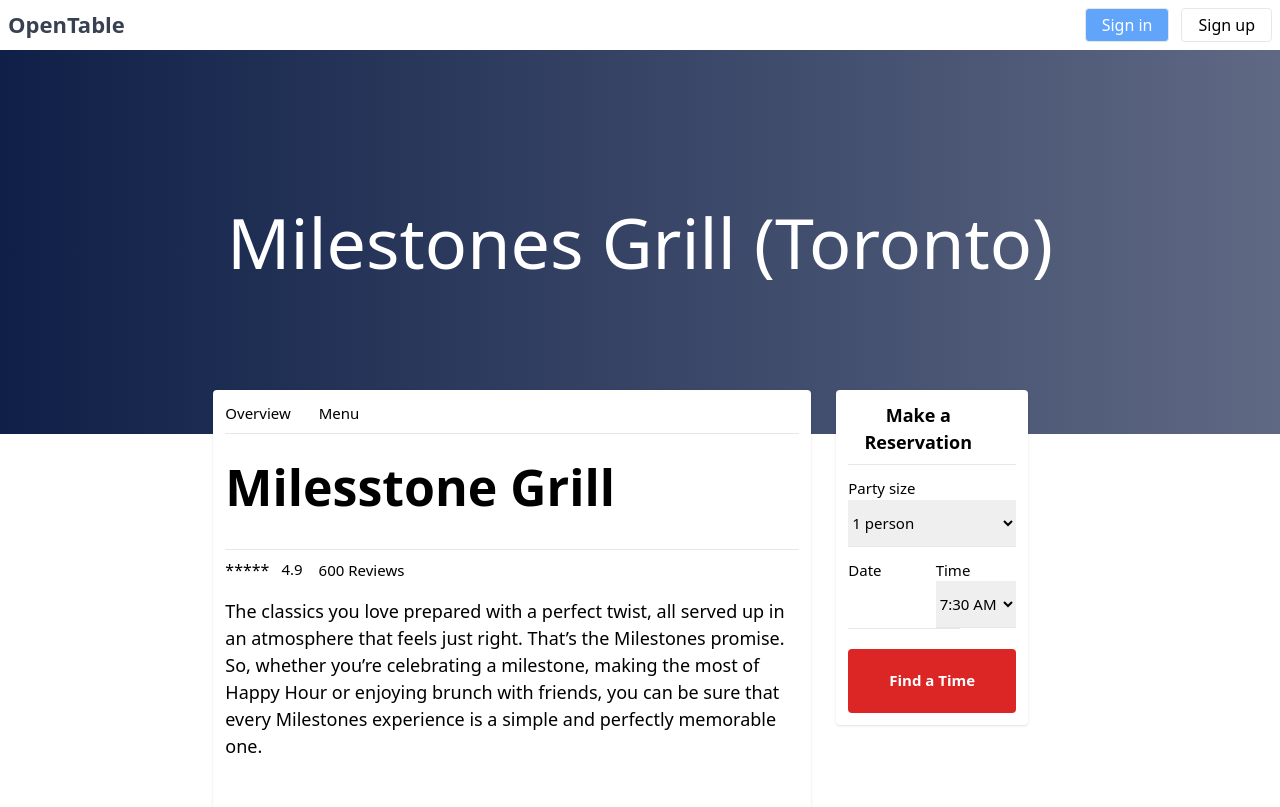
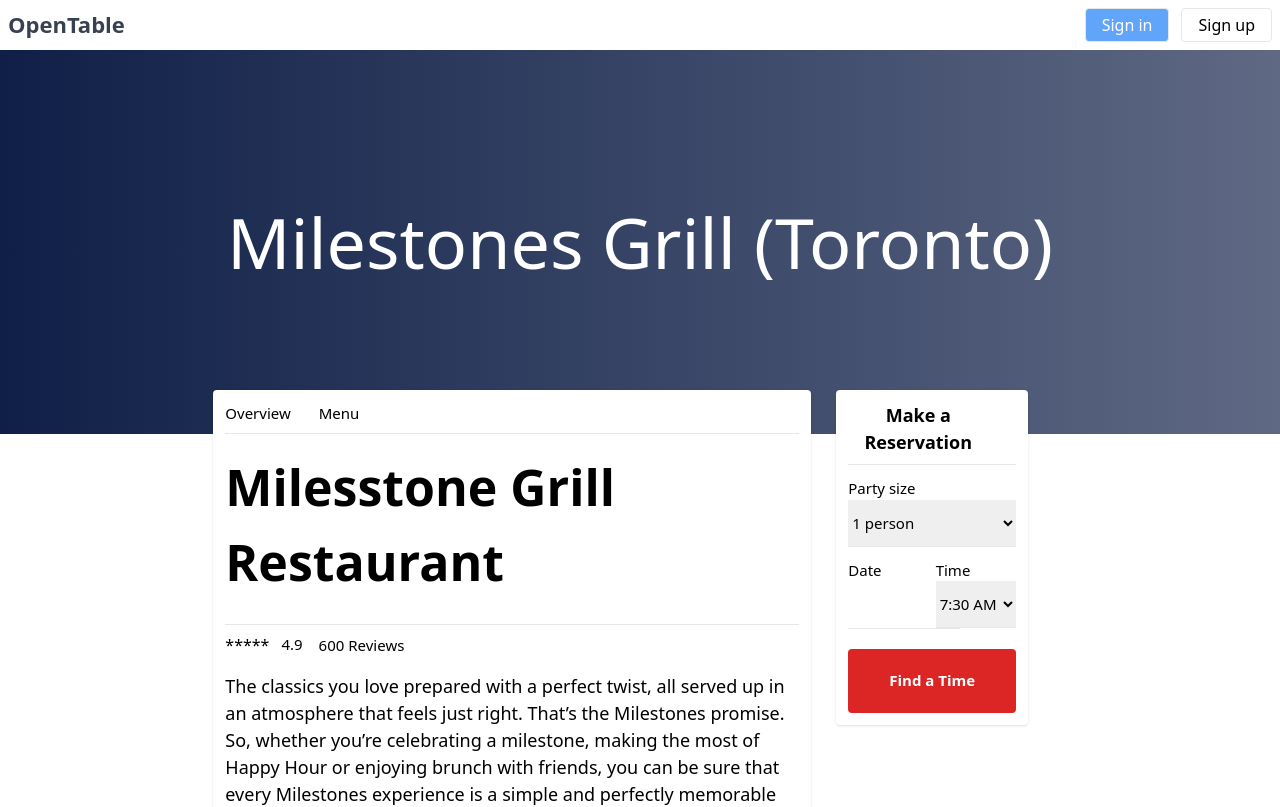
Before and after one commit to DavitMkhitaryan/opentable-clone-nextjs, a Next.js app: page /restaurant/milestones-grill in a window 1280 px wide. Shown: the top 807 px of the page. Built offline with nearby package versions, Linux system fonts and the light colour scheme.

Commit message:
Rename h1

```diff
--- a/app/restaurant/[slug]/components/Title.tsx
+++ b/app/restaurant/[slug]/components/Title.tsx
@@ -1,7 +1,7 @@
 export default function Title() {
   return (
     <div className="mt-4 border-b pb-6">
-      <h1 className="font-bold text-6xl">Milesstone Grill</h1>
+      <h1 className="font-bold text-6xl">Milesstone Grill Restaurant</h1>
     </div>
   );
 }
```
